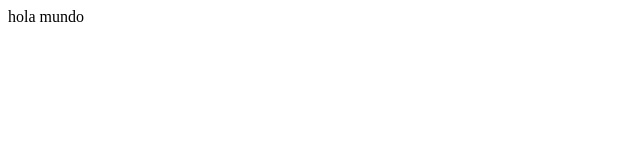
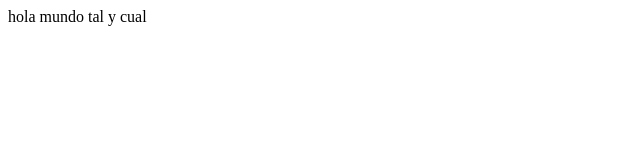
Before and after one commit to cesareohr/proyectoCursoDemoPrework, a plain HTML site: page index.html in a window 1280 px wide. Shown: the full height of the page, 0-640 px from the left. Drawn offline with Linux system fonts and the light colour scheme.

Commit message:
cambios agregamos a lo último en twich

```diff
--- a/index.html
+++ b/index.html
@@ -7,6 +7,6 @@
     <title>Document</title>
 </head>
 <body>
-    hola mundo
+    hola mundo tal y cual
 </body>
 </html>
```
